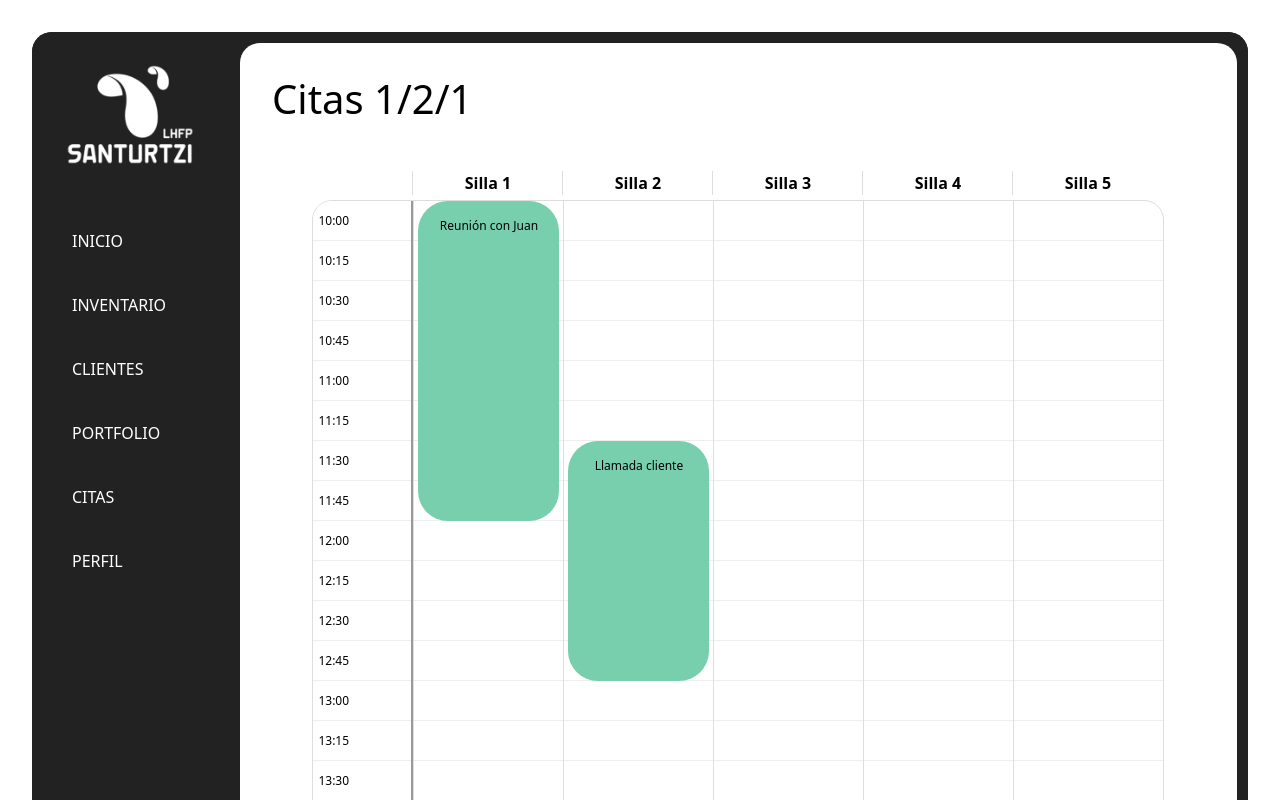
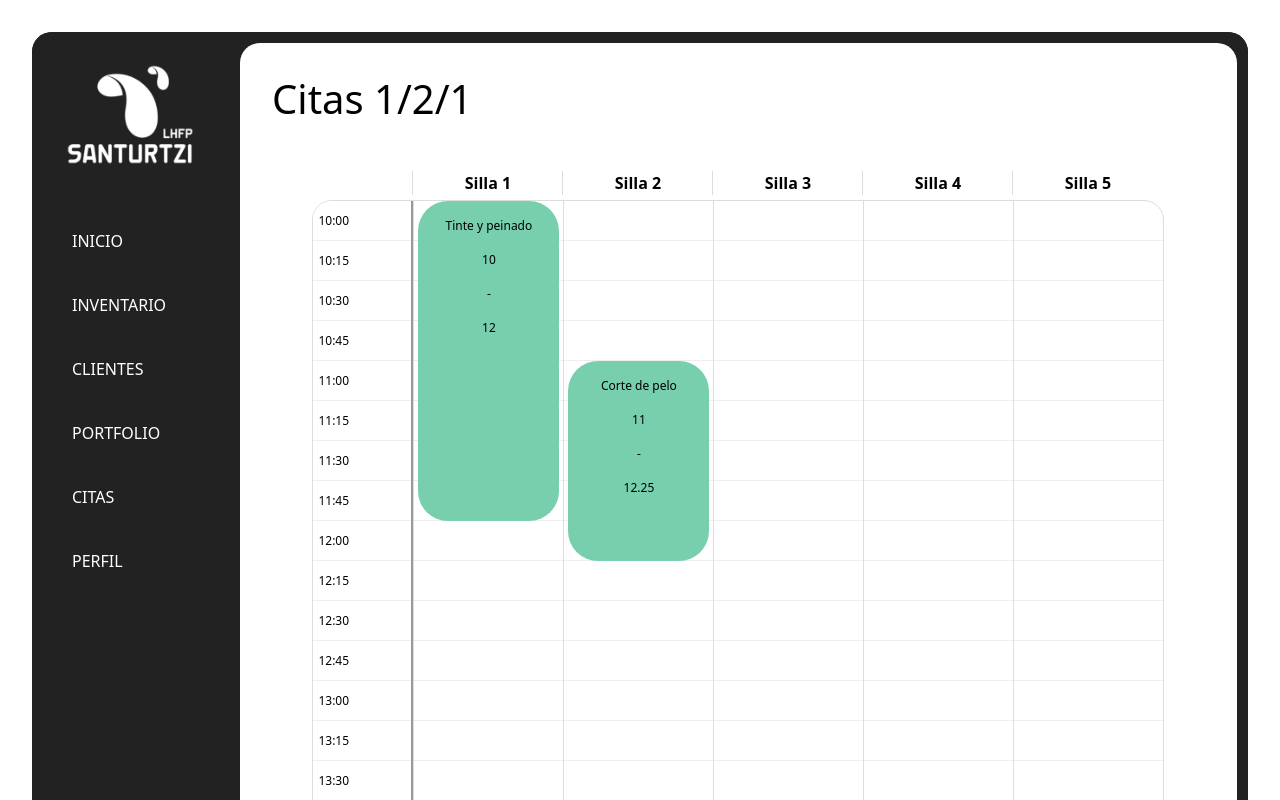
Before and after one commit to albarodriguezp/E2T1_Ileapandegi_Frontend, a Vue app: page /dia/1/1/1 in a window 1280 px wide. Shown: the top 800 px of the page. Built offline with nearby package versions, Linux system fonts and the light colour scheme.

Commit message:
cambio slots

```diff
--- a/src/views/DiaDetalle.vue
+++ b/src/views/DiaDetalle.vue
@@ -31,7 +31,10 @@
                   top: cita.top + 'px',
                   height: cita.height + 'px'
                 }">
-                {{ cita.titulo }}
+                <p>{{ cita.titulo }}</p>
+                <p>{{ cita.inicio }}</p>
+                <p>-</p>
+                <p>{{ cita.fin }}</p>
               </div>
             </div>
           </div>
@@ -78,8 +81,8 @@ function formatHora(hora) {
 
 //Cambiar por BD
 const citas = [
-  { inicio: 10, fin: 12, titulo: 'Reunión con Juan', silla: 1 },
-  { inicio: 11.5, fin: 13, titulo: 'Llamada cliente', silla: 2 }
+  { inicio: 10, fin: 12, titulo: 'Tinte y peinado', silla: 1 },
+  { inicio: 11, fin: 12.25, titulo: 'Corte de pelo', silla: 2 }
 ]
 
 const citasPosicion = computed(() =>
```
